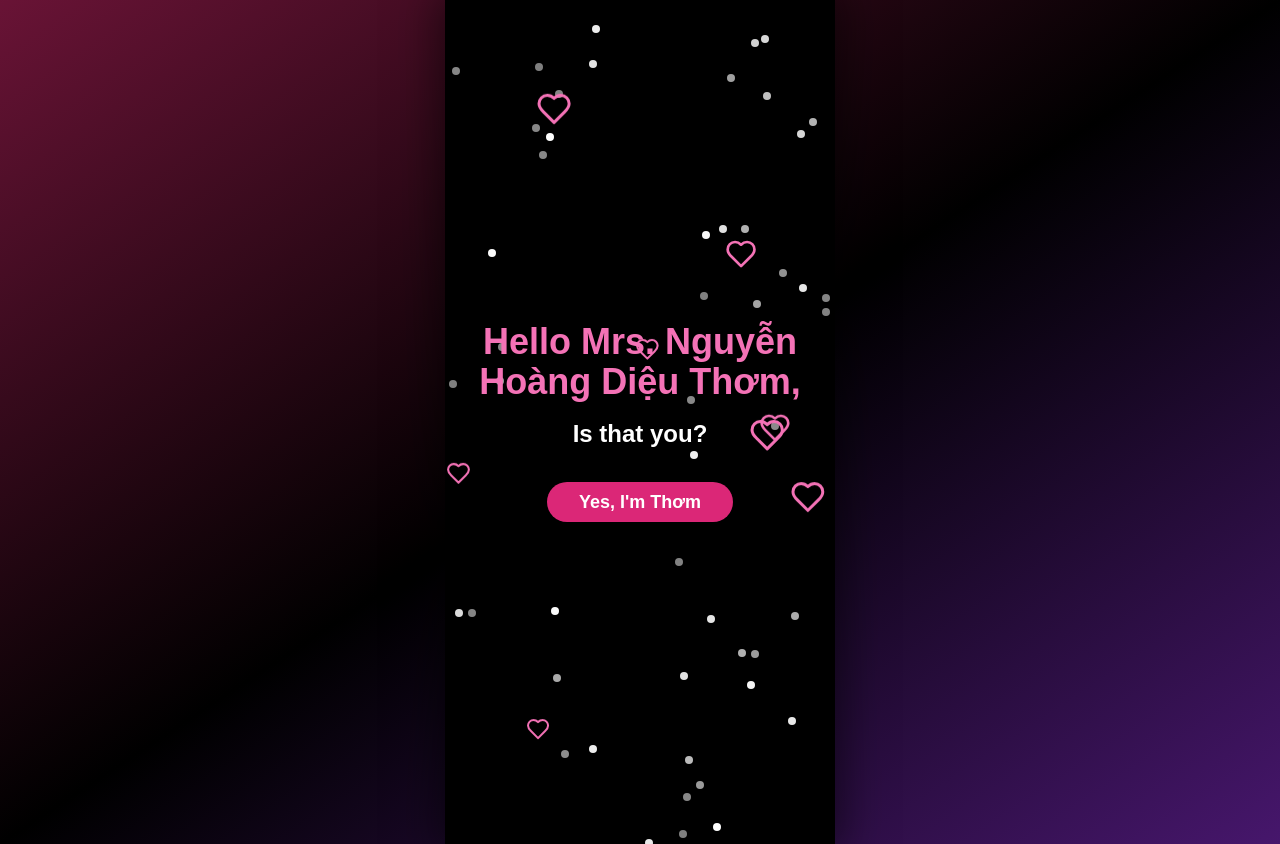
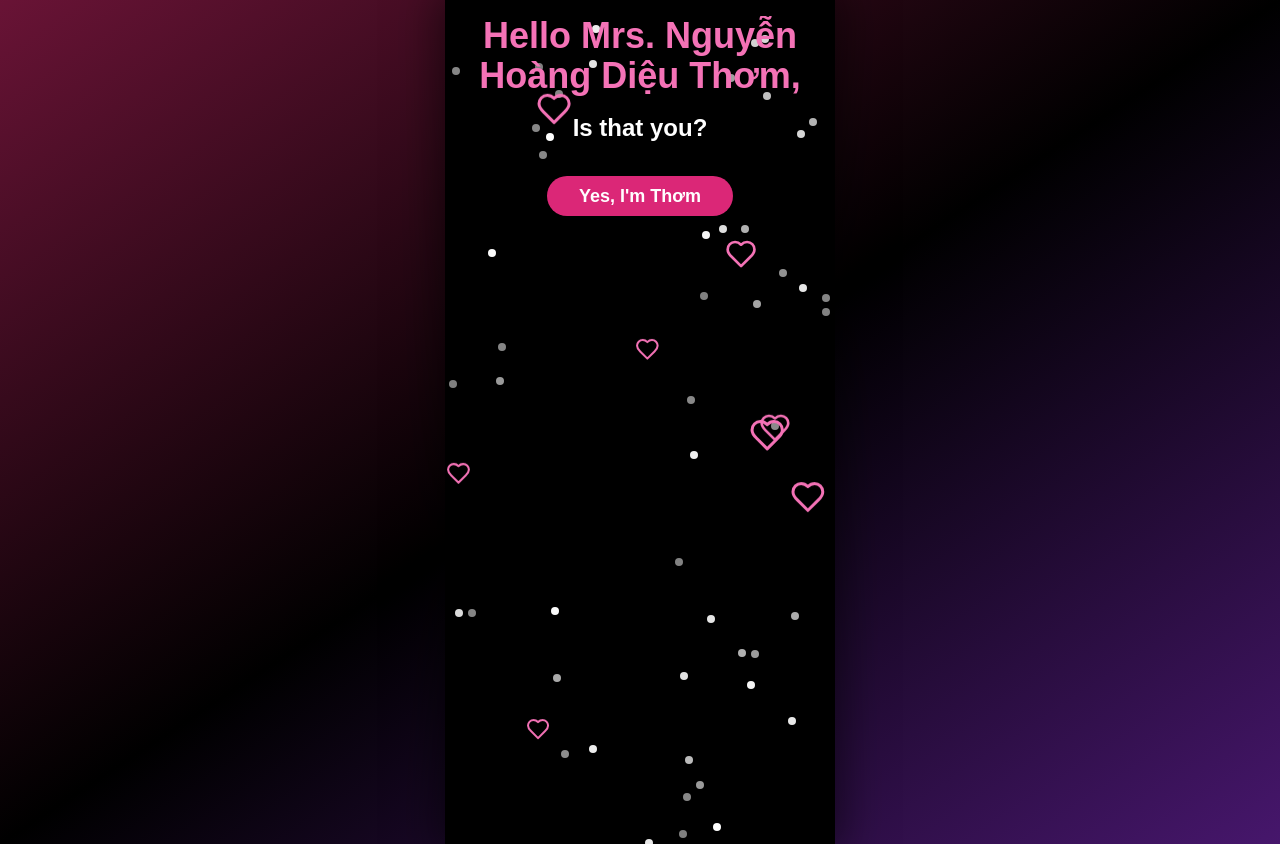
Before and after one commit to AnhCNTW/wedding-proposal, a Next.js app: page / in a window 1280 px wide. Built offline with nearby package versions, Linux system fonts and the light colour scheme.

Commit message:
Adjust the content vertical position

```diff
--- a/proposal-invitation.tsx
+++ b/proposal-invitation.tsx
@@ -137,7 +137,7 @@ export default function ProposalInvitation() {
 
       {/* iPhone 13 Frame */}
       <div
-        className="relative z-10 flex flex-col items-center justify-center"
+        className="relative z-10 flex flex-col pt-4"
         style={{
           width: 390,
           height: 844,
@@ -182,7 +182,7 @@ export default function ProposalInvitation() {
         </div>
 
         {/* Content */}
-        <div className="relative z-10 flex flex-col items-center justify-center w-full h-full px-6 text-center overflow-hidden">
+        <div className="relative z-10 flex flex-col items-center w-full h-full px-6 text-center overflow-hidden">
           {currentScreen === "greeting" && (
             <div className="space-y-8 animate-fade-in">
               <div className="space-y-4">
```
